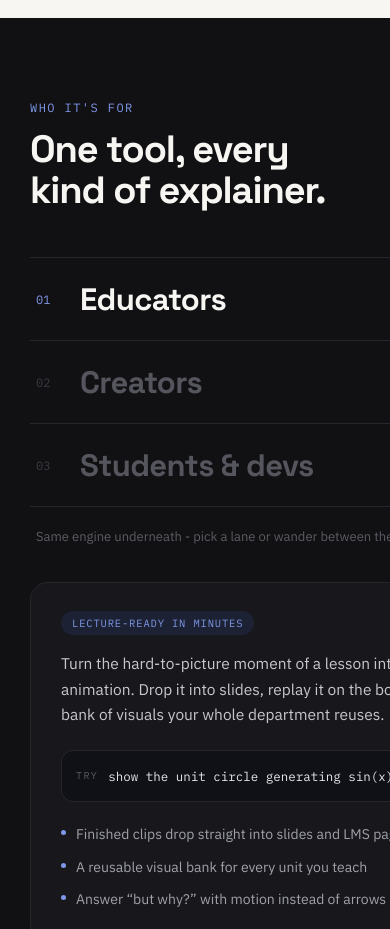
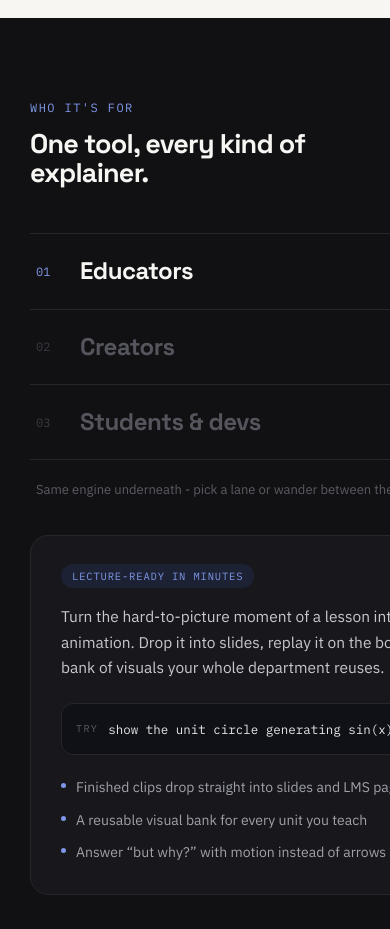
Before and after one commit to Shubham-355/manition-web, a Next.js app: page / in a window 390 px wide. Shown: the part 5700-6629 px from the top of the page. Built offline with nearby package versions, Linux system fonts and the light colour scheme.

Commit message:
usecase responsiveness ig?

```diff
--- a/app/components/UseCases.tsx
+++ b/app/components/UseCases.tsx
@@ -57,6 +57,7 @@ const PERSONAS: Persona[] = [
 
 export default function UseCases() {
   const [sel, setSel] = useState(0);
+  const [hovered, setHovered] = useState(-1);
   const cur = PERSONAS[sel];
 
   return (
@@ -66,7 +67,7 @@ export default function UseCases() {
           <p style={parseStyle("font-family:'IBM Plex Mono',monospace; font-size:12px; letter-spacing:0.12em; text-transform:uppercase; color:#7f97e8; margin:0 0 14px;")}>
             Who it&apos;s for
           </p>
-          <h2 style={parseStyle("margin:0; font-family:'Space Grotesk'; font-weight:700; font-size:38px; letter-spacing:-0.03em; line-height:1.08; color:#f7f6f3;")}>
+          <h2 style={parseStyle("margin:0; font-family:'Space Grotesk'; font-weight:700; font-size:clamp(27px,4.9vw,38px); letter-spacing:-0.03em; line-height:1.08; color:#f7f6f3;")}>
             One tool, every kind of explainer.
           </h2>
         </div>
@@ -78,12 +79,17 @@ export default function UseCases() {
                 <button
                   key={p.name}
                   onClick={() => setSel(i)}
-                  style={parseStyle("appearance:none; background:none; border:0; border-top:1px solid #26262c; text-align:left; width:100%; padding:24px 6px; cursor:pointer; display:flex; align-items:center; gap:18px; transition:opacity .15s;")}
+                  onMouseEnter={() => setHovered(i)}
+                  onMouseLeave={() => setHovered(-1)}
+                  style={{
+                    ...parseStyle("appearance:none; background:none; border:0; border-top:1px solid #26262c; text-align:left; width:100%; padding:24px 6px; cursor:pointer; display:flex; align-items:center; gap:18px; transition:opacity .15s;"),
+                    ...(hovered === i ? { opacity: 0.82 } : {}),
+                  }}
                 >
                   <span style={parseStyle(`font-family:'IBM Plex Mono',monospace; font-size:12px; width:26px; flex:none; color:${on ? p.accent : "#3a3a42"}; transition:color .2s;`)}>
                     {"0" + (i + 1)}
                   </span>
-                  <span style={parseStyle(`font-family:'Space Grotesk'; font-weight:700; font-size:31px; letter-spacing:-0.02em; line-height:1.1; color:${on ? "#f7f6f3" : "#55555d"}; transition:color .2s;`)}>
+                  <span style={parseStyle(`font-family:'Space Grotesk'; font-weight:700; font-size:clamp(24px,4.4vw,31px); letter-spacing:-0.02em; line-height:1.1; color:${on ? "#f7f6f3" : "#55555d"}; transition:color .2s;`)}>
                     {p.name}
                   </span>
                   <span style={parseStyle(`margin-left:auto; flex:none; display:flex; opacity:${on ? 1 : 0}; transition:opacity .2s; color:#7f97e8;`)}>
```
